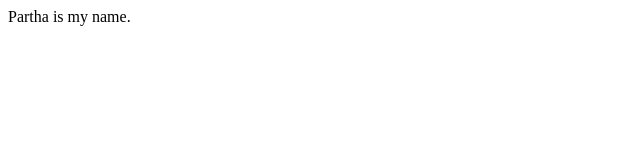
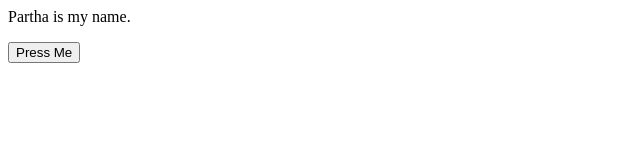
Before and after one commit to Partha333/FromGit, a plain HTML site: page index.html in a window 1280 px wide. Shown: the whole page, without its empty margins (0-640 px from the left). Drawn offline with Linux system fonts and the light colour scheme.

Commit message:
first button added.

```diff
--- a/index.html
+++ b/index.html
@@ -1 +1,2 @@
 <p>Partha is my name.</p>
+<button>Press Me</button>
```
